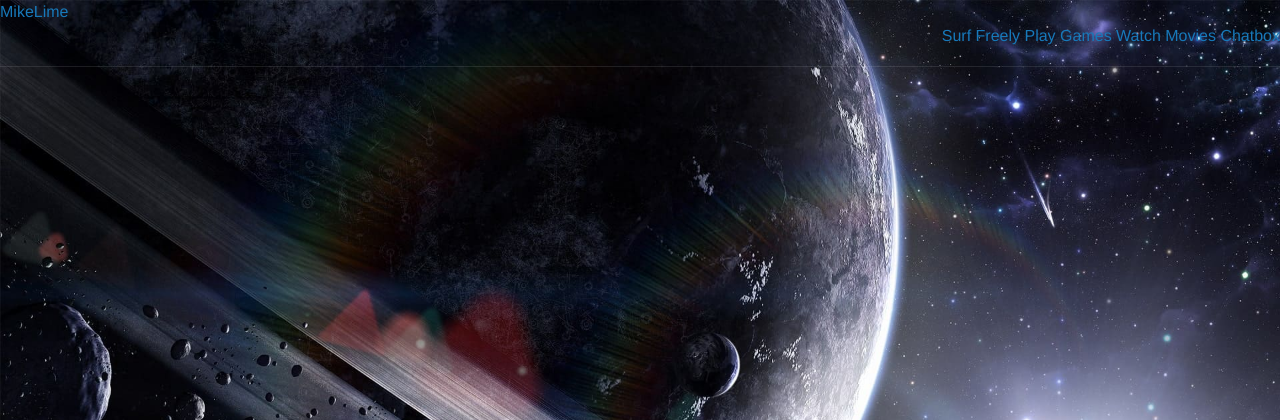
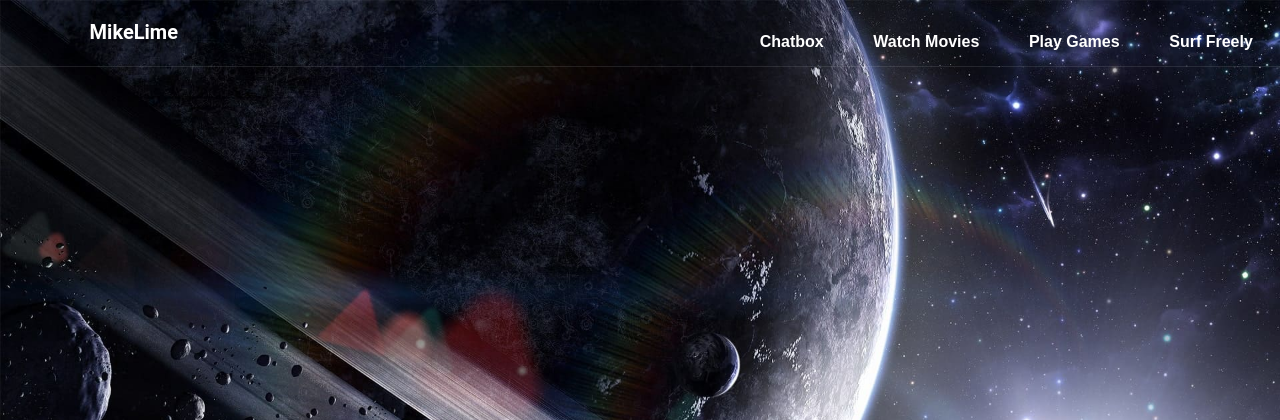
Before and after one commit to allenslayz2/LimeRemastered, a PHP site: page /index.html in a window 1280 px wide. Shown: the top 420 px of the page. Run offline with PHP 8.4, Linux system fonts and the light colour scheme.

Commit message:
Update limestyles.css

```diff
--- a/css/limestyles.css
+++ b/css/limestyles.css
@@ -108,3 +108,46 @@ body{
   border-bottom-color: rgba(255, 255, 255, 0.1);
   height: 67px;
 }
+
+.leftText {
+  display:inline-block;
+  margin-left:7%;
+  margin-top:17px;
+  float:left;
+  color:#FFFFFF;
+  text-decoration:none;
+  font-weight:700;
+  font-size:20px;
+  font-family:"roboto", Sans-Serif;
+}
+ .leftText:hover, .leftText:active {
+  text-decoration: none;
+  color: #FFFFFF;
+}
+@media (max-width:600px) {
+.leftText {
+  display:none;
+}
+}
+
+a.button1{
+  display:inline-block;
+  padding:1.4em 1.4em;
+  margin:0 0.3em 0.3em 0;
+  text-decoration:none;
+  font-family:'comfort',sans-serif;
+  font-weight:700;
+  color:#FFFFFF;
+  text-align:center;
+  transition: all 0.2s;
+  margin-top:8px;
+  float:right;
+}
+a.button1:hover{
+  color:#4286f4;
+}
+@media screen and (max-width:600px){
+a.button1{
+  display:none;
+}
+}
```
